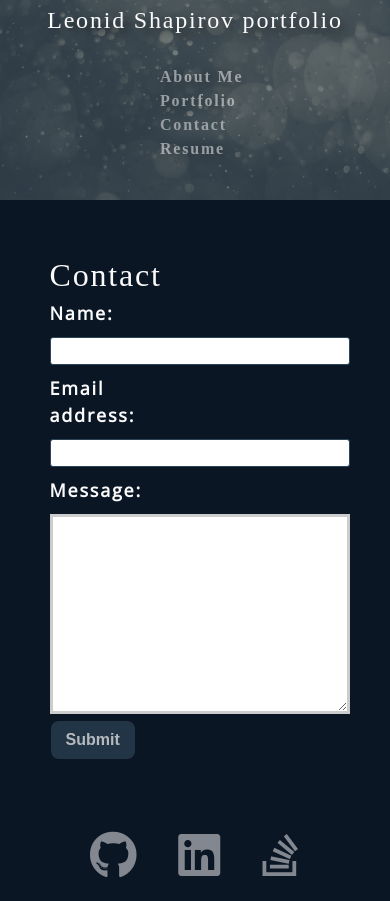
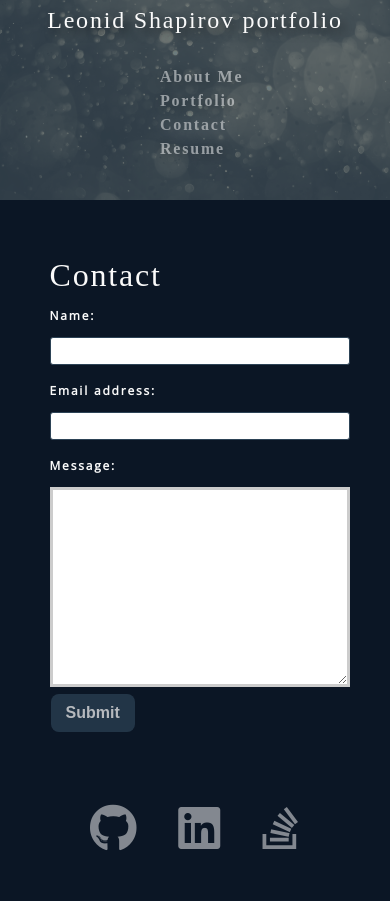
Before and after one commit to Leo-webdev7/My_Portfolio, a React (Vite) app: page /My_Portfolio/contact in a window 390 px wide. After the commit the page ends 874 px from the top, so only its background shows below. Built offline with nearby package versions, Linux system fonts and the light colour scheme; a web font is replaced by a local one.

Commit message:
contact block modified for low resolution screens

```diff
--- a/src/components/Contact/index.jsx
+++ b/src/components/Contact/index.jsx
@@ -44,7 +44,7 @@ function Contact() {
     <section>
       <form id="contact-form" onSubmit={handleSubmit}>
         <div>
-          <label htmlFor="name">Name:</label>
+          <label class = "contact_name" htmlFor="name">Name:</label>
           <input
             type="text"
             name="name"
@@ -53,7 +53,7 @@ function Contact() {
           />
         </div>
         <div>
-          <label htmlFor="email">Email address:</label>
+          <label class = "contact_email" htmlFor="email">Email address:</label>
           <input
             type="email"
             name="email"
@@ -62,7 +62,7 @@ function Contact() {
           />
         </div>
         <div>
-          <label htmlFor="message">Message:</label>
+          <label class = "contact_message" htmlFor="message">Message:</label>
           <textarea
             name="message"
             rows="5"
--- a/src/index.css
+++ b/src/index.css
@@ -464,6 +464,9 @@ textarea {
   p {
     font-size: 0.4rem;
   }
+  #contact-form {
+    width: 50%;
+  }
 }
 
 @media only screen and (max-width: 396px) {
@@ -499,4 +502,16 @@ textarea {
   .about {
     font-size: 0.8rem;
   }
+  .contact_name {
+    font-size: 12px;
+  }
+  .contact_email {
+    font-size: 12px;
+  }
+  .contact_message {
+    font-size: 12px;
+  }
+  #contact-form {
+    width: 100%;
+  }
 }
```
